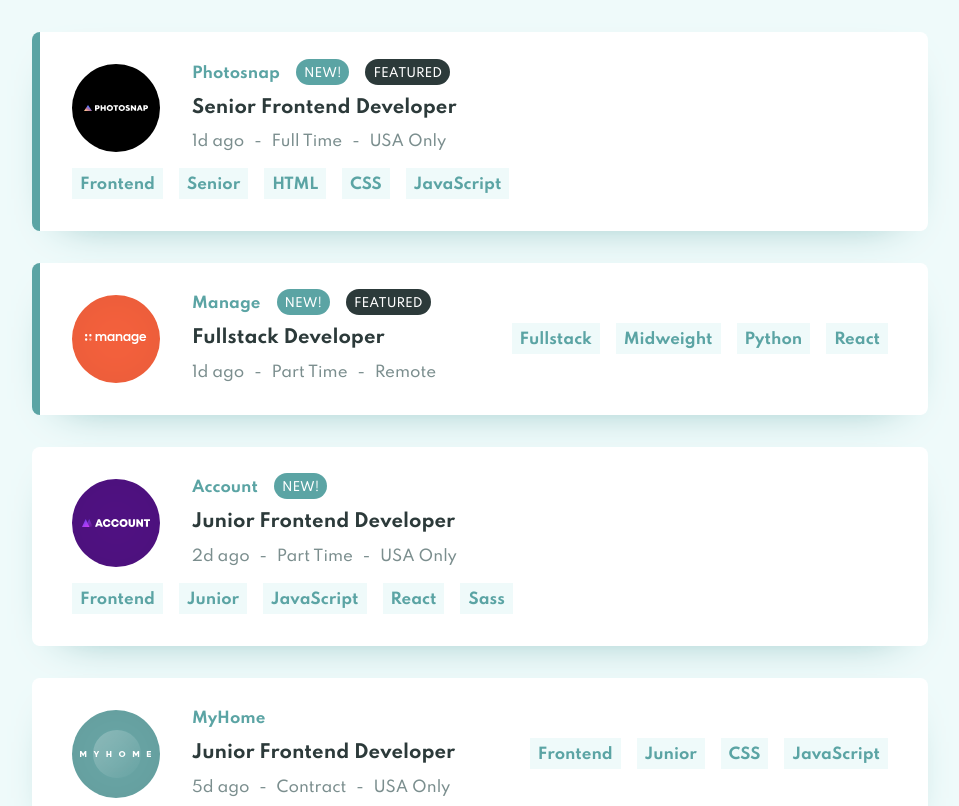
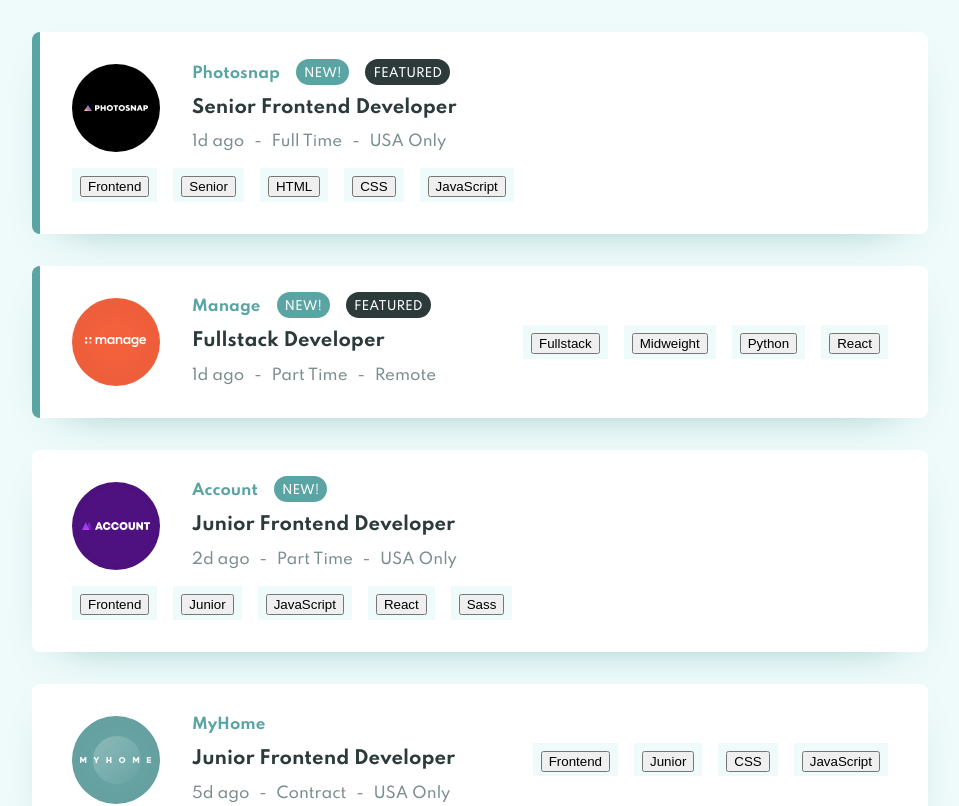
Before and after one commit to simoneclr/fm-jobs-listings, a React (Create React App) app: page / in a window 1280 px wide. Shown: the top 806 px of the page, without its empty margins (160-1119 px from the left). Built offline with nearby package versions, Linux system fonts and the light colour scheme.

Commit message:
Refactor how tag filters are added

```diff
--- a/src/components/JobListing.js
+++ b/src/components/JobListing.js
@@ -31,7 +31,7 @@ function JobListing(props) {
 				</ul>
 			</div>
 
-			<JobTags handleAddFilter={props.handleAddFilter}
+			<JobTags addFilter={props.addFilter}
 				tags={[currentJob.role, currentJob.level, ...currentJob.languages, ...currentJob.tools]}/>
 		</div>
 	)
--- a/src/components/JobTags.js
+++ b/src/components/JobTags.js
@@ -2,9 +2,19 @@ import React from "react";
 
 // Component that displays the list of tags on each job isting
 function JobTags(props) {
+	const handleTagClick = (e) => {
+		e.preventDefault()
+
+		props.addFilter(e.target.innerHTML)
+	}
+
 	return (
 		<ul className="tags">
-			{props.tags.map((t, i)=> <li onClick={props.handleAddFilter} key={i}>{t}</li>)}
+			{props.tags.map((t, i) =>
+				<li>
+					<button onClick={handleTagClick} key={i}>{t}</button>
+				</li>
+			)}
 		</ul>
 	)
 }
--- a/src/components/JobsListingsList.js
+++ b/src/components/JobsListingsList.js
@@ -20,11 +20,7 @@ function JobListingsList() {
 	}, [])
 
 	// Function that allows to add a new filter
-	const handleAddFilter = (e) => {
-		e.preventDefault();
-
-		let newFilter = e.target.innerHTML
-
+	const handleAddFilter = (newFilter) => {
 		if (filters.indexOf(newFilter) < 0) {
 			setFilters(prevFilters => [...prevFilters, newFilter])
 		}
@@ -42,7 +38,7 @@ function JobListingsList() {
 		})
 
 		return pass
-	}).map(j => <JobListing key={j.id} job={j} handleAddFilter={handleAddFilter}/>)
+	}).map(j => <JobListing key={j.id} job={j} addFilter={handleAddFilter}/>)
 }
 
 export default JobListingsList
```
